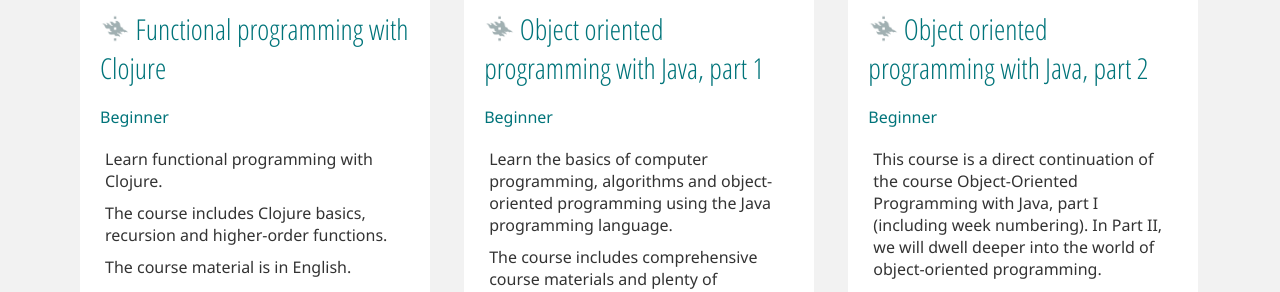
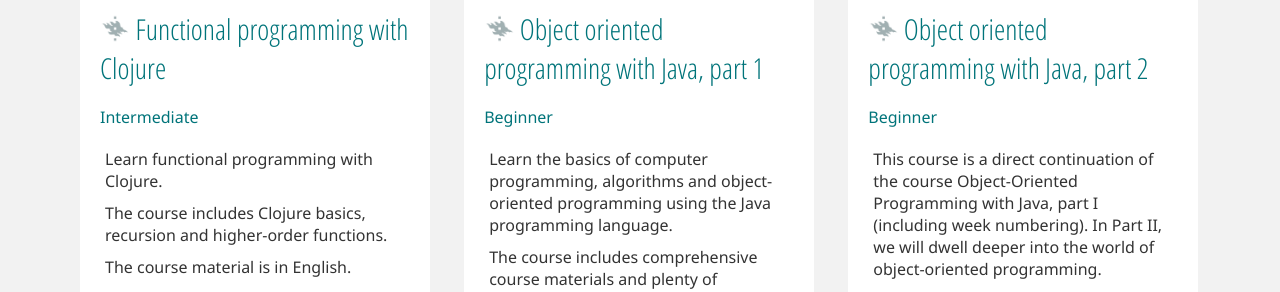
Before and after one commit to moocfi/moocfi.github.io, a Jekyll site: the page built from english.html, in a window 1280 px wide. Shown: the part 552-844 px from the top of the page. Built offline with Jekyll 4.4.1, drawn with Linux system fonts in a browser that asks for light colours; nearby versions of some CDN libraries; Markdown is read by kramdown in place of the engine named in the settings.

Commit message:
Clojure difficulty from beginner to intermediate

```diff
--- a/english.html
+++ b/english.html
@@ -28,7 +28,7 @@
 			<a href="http://mooc.cs.helsinki.fi/clojure">Functional programming with Clojure</a>
 		</h1>
 		<section class="difficulty">
-			Beginner
+			Intermediate
 		</section>
 	</header>
 	<section class="description">
--- a/kurssit.html
+++ b/kurssit.html
@@ -100,7 +100,7 @@
 			<a href="http://mooc.cs.helsinki.fi/clojure">Functional programming with Clojure</a>
 		</h1>
 		<section class="difficulty">
-			Beginner
+			Intermediate
 		</section>
 	</header>
 	<section class="description">
```
